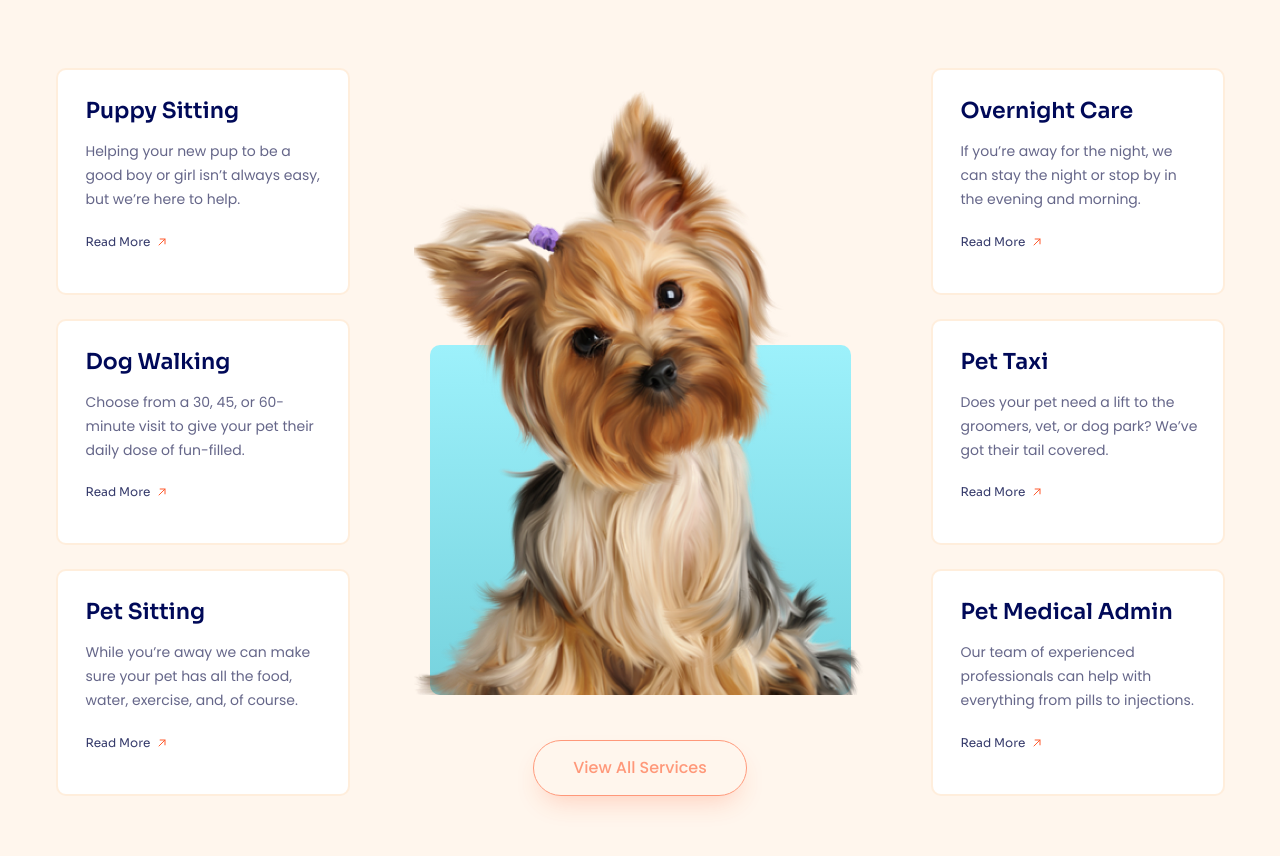
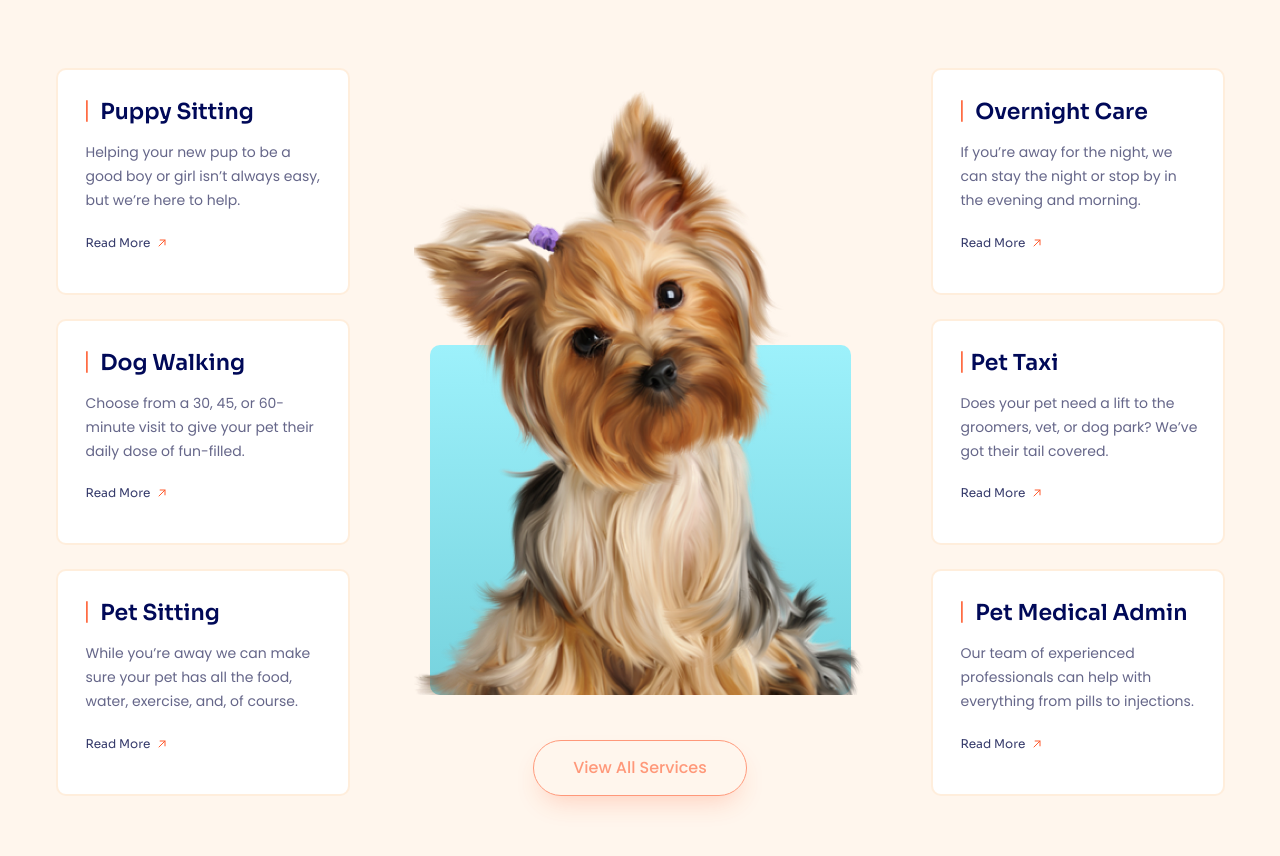
Before and after one commit to baole23520112/project-4, a plain HTML site: page index.html in a window 1280 px wide. Shown: the part 2566-3422 px from the top of the page. Drawn offline with Linux system fonts and the light colour scheme.

Commit message:
finish service

```diff
--- a/assets/css/styles.css
+++ b/assets/css/styles.css
@@ -588,6 +588,17 @@ a {
     line-height: 100%;
 }
 
+.service-item__heading::before {
+    content: "";
+    margin-bottom: -3px;
+    margin-right: 8px;
+    display: inline-block;
+    width: 2px;
+    height: 22px;
+    background: linear-gradient(90deg, #FF5B2E 0.39%, #FFA187 100.29%);
+    border-radius: 1px;
+}
+
 .service-item__desc {
     margin-top: 18px;
     color: #656689;
```
